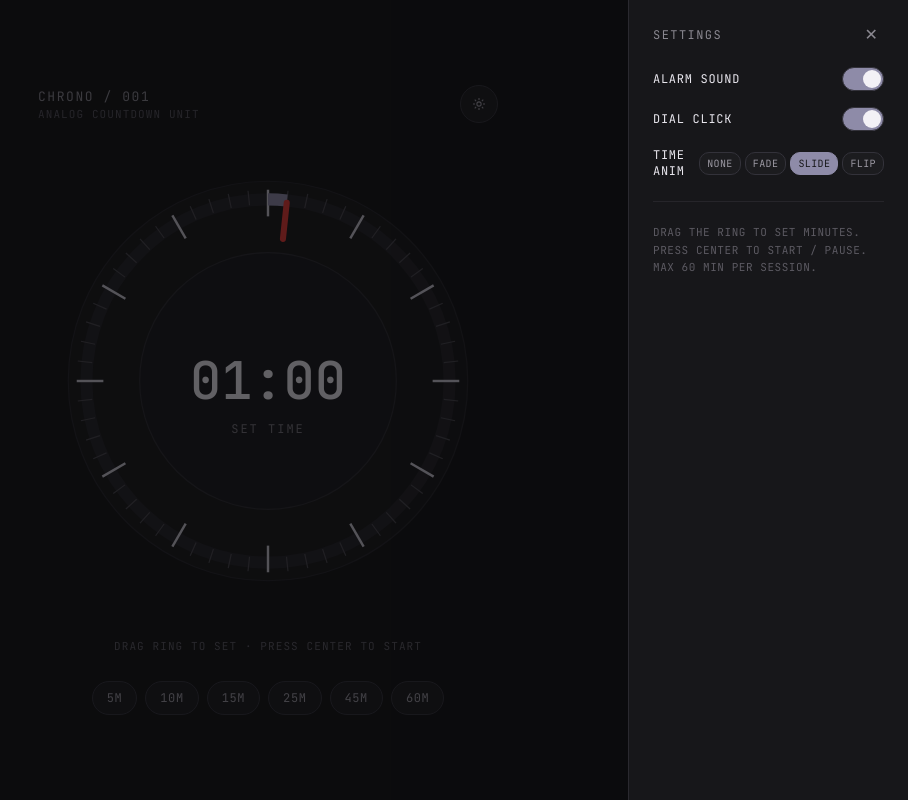
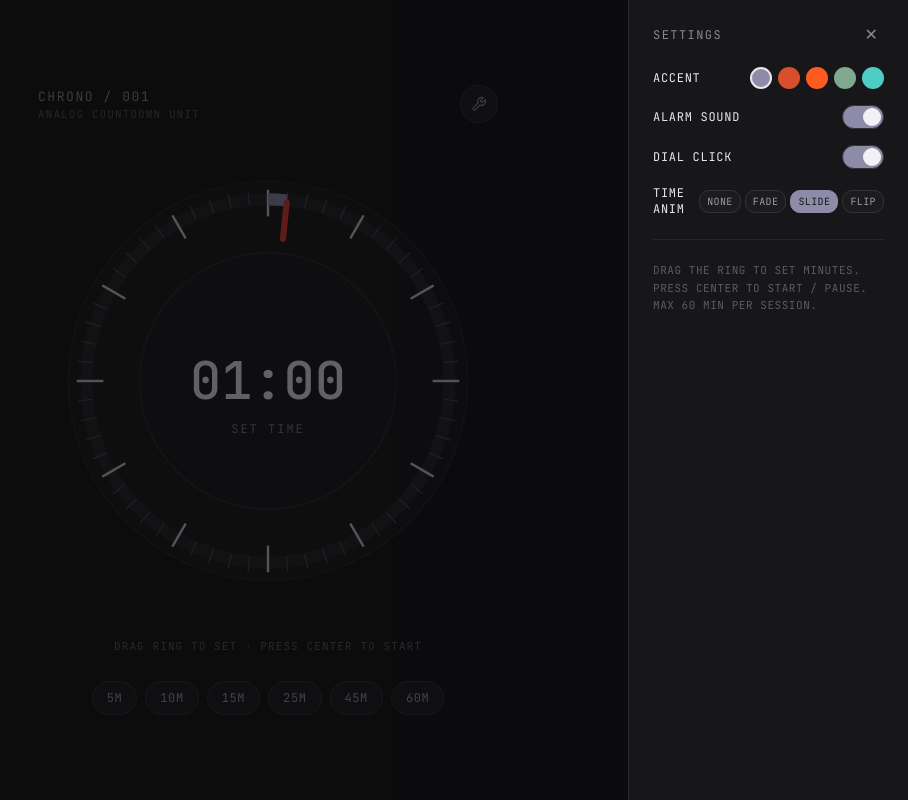
Before and after one commit to toppet/cyberpunk-timer, a React (Vite) app: page / in a window 1280 px wide. Both pictures are taken after a click on the button "Settings". Shown: the whole page, without its empty margins (372-1280 px from the left). Built offline with nearby package versions, Linux system fonts and the light colour scheme.

Commit message:
added accent color options

```diff
--- a/src/Timer.jsx
+++ b/src/Timer.jsx
@@ -40,11 +40,12 @@ const TIME_ANIM_VARIANTS = {
 const CIRCUMFERENCE = 2 * Math.PI * 150;
 
 export default function Timer({
-  accentColor = '#8e8ba8',
+  accentColor: accentColorProp = '#8e8ba8',
   maxMinutes = 60,
   tickSoundEnabled = true,
 }) {
   const [setupSecs, setSetupSecs] = useState(60);
+  const [accentColor, setAccentColor] = useState(accentColorProp);
   const [remainingSeconds, setRemainingSeconds] = useState(0);
   const [isRunning, setIsRunning] = useState(false);
   const [isPaused, setIsPaused] = useState(false);
@@ -375,6 +376,7 @@ export default function Timer({
     : {};
 
   const TIME_ANIMS = ['none', 'fade', 'slide', 'flip'];
+  const ACCENT_COLORS = ['#8e8ba8', '#d94f2b', '#ff5a1f', '#7fa88e', '#4ecdc4'];
 
   const knobBase = { position: 'absolute', top: '2px', width: '18px', height: '18px', borderRadius: '50%', background: '#f3f1f6', transition: 'left .15s ease' };
   const soundKnobStyle = { ...knobBase, left: soundOn ? '20px' : '2px' };
@@ -393,9 +395,8 @@ export default function Timer({
             <div style={{ fontSize: '11px', letterSpacing: '0.1em', color: '#54525a' }}>ANALOG&nbsp;COUNTDOWN&nbsp;UNIT</div>
           </div>
           <button onClick={toggleSettings} style={{ width: '38px', height: '38px', borderRadius: '50%', border: '1px solid #33323a', background: '#1c1c1f', color: '#9d9aa4', cursor: 'pointer', display: 'flex', alignItems: 'center', justifyContent: 'center' }} aria-label="Settings">
-            <svg width="16" height="16" viewBox="0 0 24 24" fill="none" stroke="currentColor" strokeWidth="1.6">
-              <circle cx="12" cy="12" r="3.2" />
-              <path d="M12 3v3M12 18v3M3 12h3M18 12h3M5.6 5.6l2.1 2.1M16.3 16.3l2.1 2.1M5.6 18.4l2.1-2.1M16.3 7.7l2.1-2.1" />
+            <svg width="16" height="16" viewBox="0 0 24 24" fill="none" stroke="currentColor" strokeWidth="1.6" strokeLinecap="round" strokeLinejoin="round">
+              <path d="M14.7 6.3a1 1 0 0 0 0 1.4l1.6 1.6a1 1 0 0 0 1.4 0l3.77-3.77a6 6 0 0 1-7.94 7.94l-6.91 6.91a2.12 2.12 0 0 1-3-3l6.91-6.91a6 6 0 0 1 7.94-7.94l-3.76 3.76z" />
             </svg>
           </button>
         </div>
@@ -510,6 +511,14 @@ export default function Timer({
 
             <div style={{ display: 'flex', flexDirection: 'column', gap: '16px' }}>
               <div style={{ display: 'flex', alignItems: 'center', justifyContent: 'space-between' }}>
+                <div style={{ fontSize: '12px', letterSpacing: '0.06em' }}>ACCENT</div>
+                <div style={{ display: 'flex', gap: '6px' }}>
+                  {ACCENT_COLORS.map((c) => (
+                    <button key={c} onClick={(e) => { e.stopPropagation(); setAccentColor(c); }} aria-label={c} style={{ width: '22px', height: '22px', borderRadius: '50%', background: c, border: `2px solid ${accentColor === c ? '#e9e7ee' : 'transparent'}`, cursor: 'pointer', padding: 0 }} />
+                  ))}
+                </div>
+              </div>
+              <div style={{ display: 'flex', alignItems: 'center', justifyContent: 'space-between' }}>
                 <div style={{ fontSize: '12px', letterSpacing: '0.06em' }}>ALARM SOUND</div>
                 <button onClick={(e) => { e.stopPropagation(); setSoundOn((s) => !s); }} style={{ width: '42px', height: '24px', borderRadius: '14px', border: '1px solid #33323a', background: soundOn ? accentColor : '#232227', position: 'relative', cursor: 'pointer' }}>
                   <div style={soundKnobStyle} />
```
